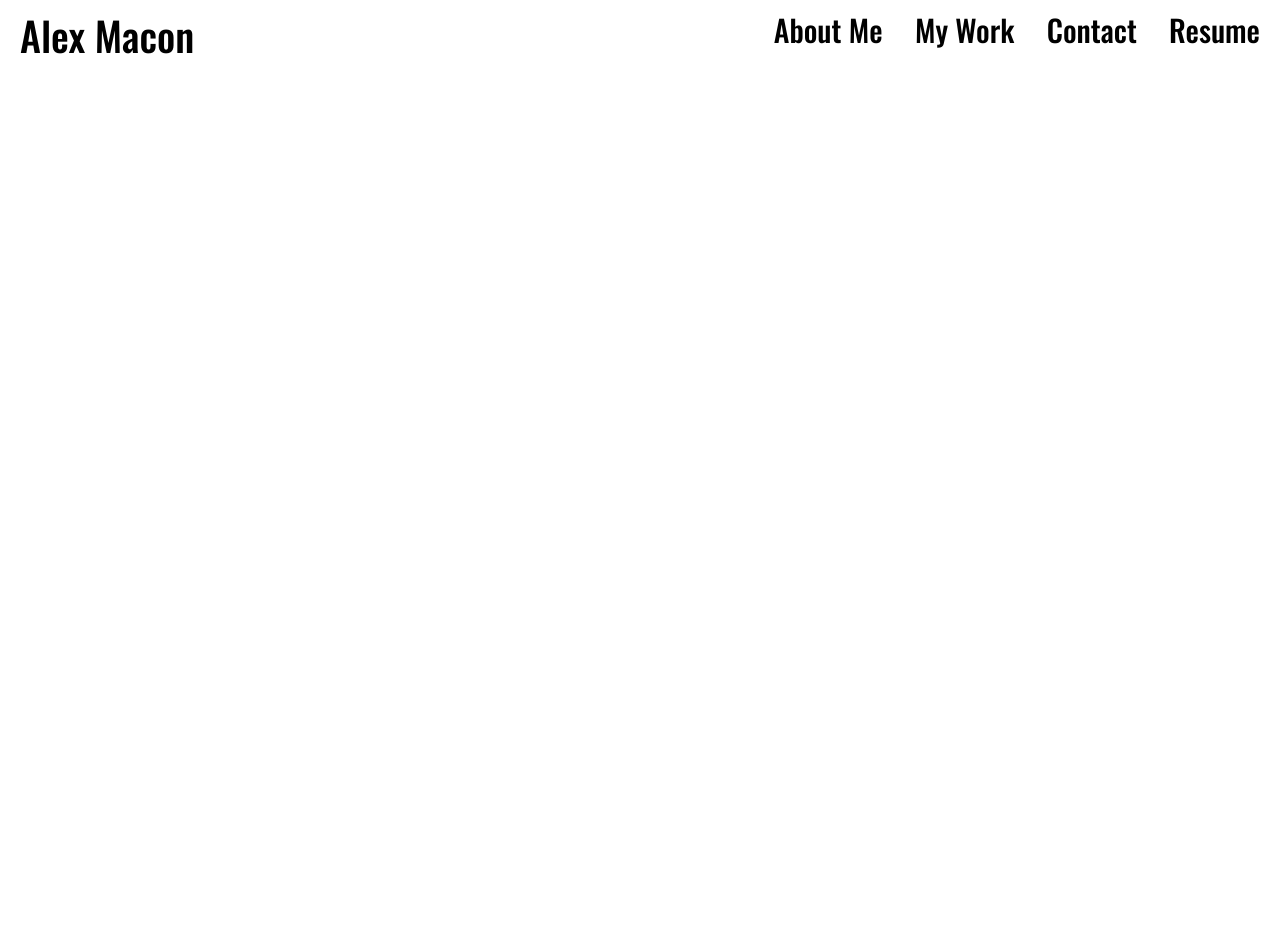
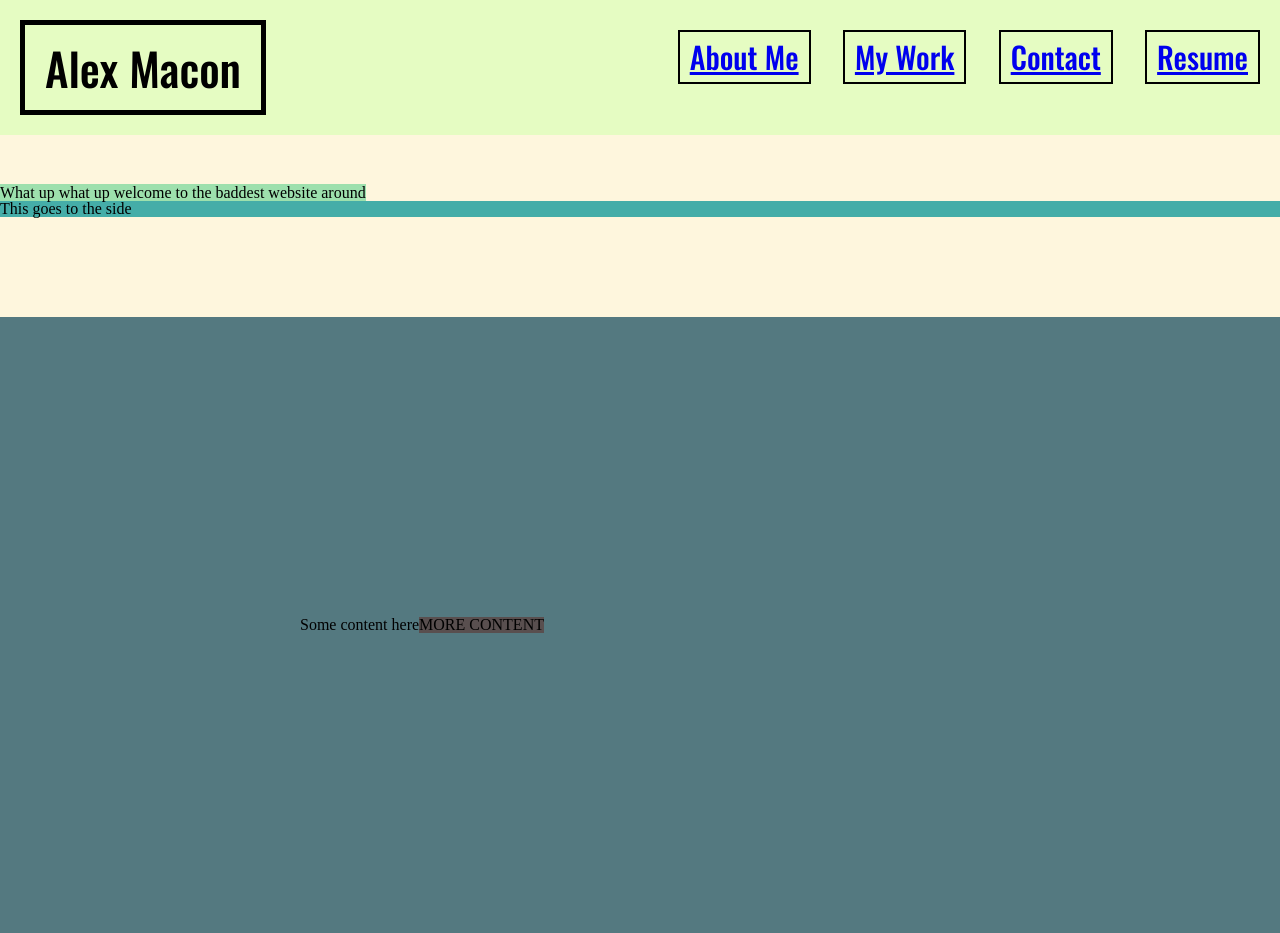
Before and after one commit to xtinarees/my-portfolio, a plain HTML site: page index.html in a window 1280 px wide. Before the commit the page ends 800 px from the top, so only its background shows below. Drawn offline with nearby package versions, Linux system fonts and the light colour scheme.

Commit message:
Played around with color schemes and tinkered with wireframing concept. Found a color scheme I like.

```diff
--- a/assets/style.css
+++ b/assets/style.css
@@ -4,25 +4,67 @@
     margin:0;
 }
 
+
+/* Color scheme I like E5FCC2   9DE0AD   45ADA8   547980   594F4F
+ */
+
+body {
+    background-color:#fef6dd;
+}
+
+
+aside {
+    background-color: #45ADA8;
+}
+
+section
+    {
+        display:flex;
+        flex-wrap:wrap;
+        flex-direction:row;
+        margin-top:100px;
+        background-color:#547980;
+        padding:300px;
+    }
+
+section figure {
+    background-color: #594F4F;
+
+}
+
+header {
+    background-color: #E5FCC2;
+    margin-bottom: 50px;
+}
+
+.intro {
+    background-color:#9DE0AD;
+}
+
 h1 {
     display:inline-flex;
     flex-wrap:wrap;
-    padding-top: 15px;
-    margin-left: 20px;
-    float: left;
+    justify-content: left;
+    padding: 20px;
+    margin: 20px;
     font-family: 'Oswald', sans-serif;
-    font-size: 40px;
+    font-size: 45px;
+    border:black;
+    border-width:5px;
+    border-style: solid;
 }
 
 nav {
     display:inline-flex;
     flex-wrap:wrap;
-    padding-top: 15px;
+    padding-top: 30px;
+    padding-bottom:30px;
     margin-right: 20px;
     float: right;
-    font-family: Arial, Helvetica, sans-serif;
+    justify-content: center;
+    font-family: 'Oswald', sans-serif;
     font-size: 30px;
-    font-family: 'Oswald', sans-serif;
+    color:black;
 }
 
 nav ul {
@@ -32,4 +74,12 @@ nav ul {
 nav ul li {
     display: inline-flex;
     margin-left: 25px;
+    border:black;
+    border-width:2px;
+    border-style: solid;
+    padding:10px;}
+
+nav ul li:hover{
+    background-color: black;
+    color:white;
 }
--- a/index.html
+++ b/index.html
@@ -10,7 +10,7 @@
       href="https://fonts.googleapis.com/css2?family=Oswald:wght@500&display=swap"
       rel="stylesheet"
     />
-    <link rel="stylesheet" href="/assets/reset.css">
+    <link rel="stylesheet" href="/assets/reset.css" />
     <link rel="stylesheet" href="/assets/style.css" />
     <title>Alex Macon Portfolio</title>
   </head>
@@ -20,12 +20,37 @@
 
       <nav>
         <ul>
-          <li>About Me</li>
-          <li>My Work</li>
-          <li>Contact</li>
-          <li>Resume</li>
+          <li>
+            <a href="#about-me">About Me</a>
+          </li>
+          <li>
+            <a href="#my-work">My Work</a>
+          </li>
+          <li>
+            <a href="contact">Contact</a>
+          </li>
+          <li>
+            <a href="#resume">Resume</a>
+          </li>
         </ul>
       </nav>
     </header>
+
+    <span class="intro">What up what up welcome to the baddest website around  </span>
+
+    <aside>
+
+        This goes to the side
+    </aside>
+      <section>
+          Some content here
+
+
+
+
+            <figure>MORE CONTENT</figure>
+      </section>
+
+
   </body>
 </html>
```
